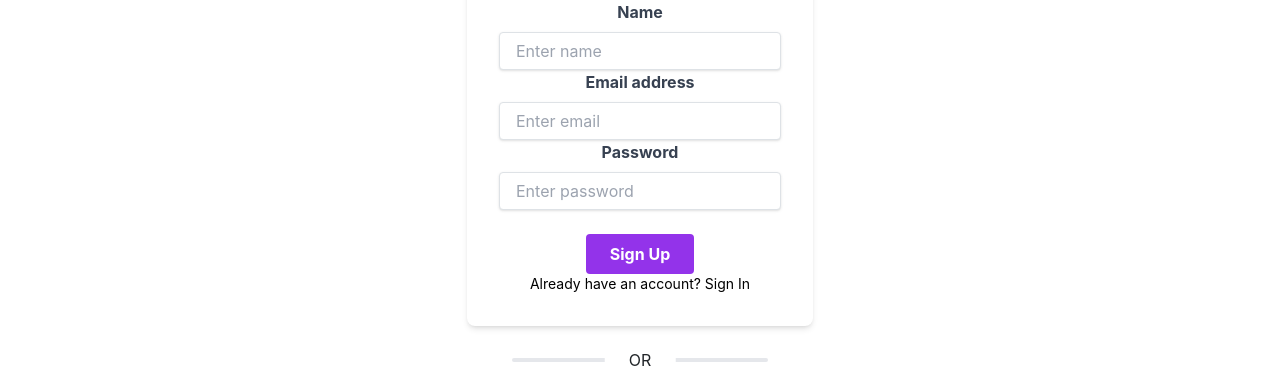
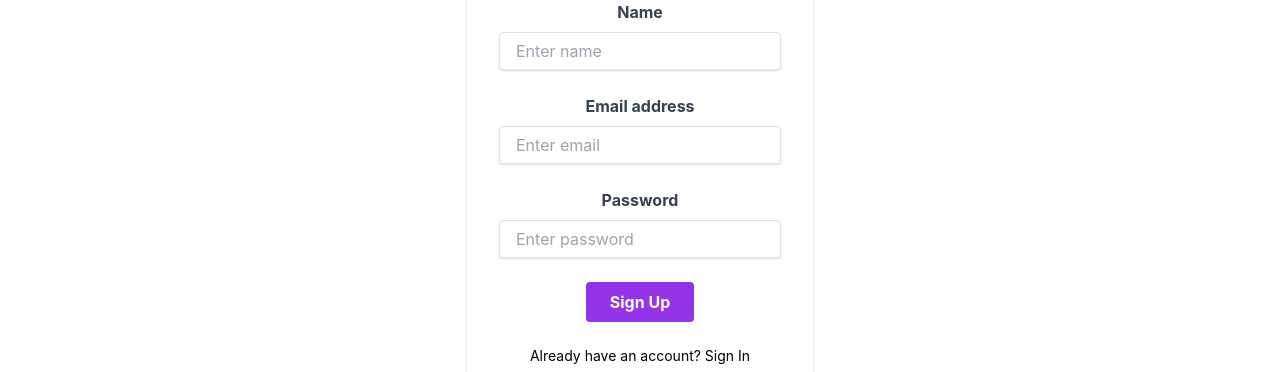
Before and after one commit to shivamyneni/Resto, a React (Create React App) app in the folder Frontend/: page /signup in a window 1280 px wide. Shown: the part 163-535 px from the top of the page. Built offline with nearby package versions, Linux system fonts and the light colour scheme.

Commit message:
Slight formatting change!

```diff
--- a/Frontend/src/pages/auth/SignIn.js
+++ b/Frontend/src/pages/auth/SignIn.js
@@ -85,9 +85,9 @@ const SignIn = () => {
         });
     }
     return(
-        <div className='h-screen'>
+        <div>
             <Header />
-            <div className='flex flex-col items-center justify-center h-screen'>
+            <div className='flex flex-col items-center justify-center m-10'>
                 <h4><b>Login here</b></h4>
                 <form className='bg-white shadow-md rounded-lg p-8'>
                     <div className='mb-6'>
@@ -125,11 +125,10 @@ const SignIn = () => {
                             Login
                         </button>
                     </div>
+                    <br/>
                     <p className="text-sm text-black text-center">
                     No account yet? {' '}
-                    <Link to="/signup">
-                        Sign up
-                    </Link>
+                    <Link to="/signup">Sign up</Link>
                     </p>
                 </form>
                 <div class="inline-flex items-center justify-center w-full">
--- a/Frontend/src/pages/auth/SignUp.js
+++ b/Frontend/src/pages/auth/SignUp.js
@@ -91,7 +91,7 @@ export default function SignUp() {
             <div className='flex flex-col items-center justify-center m-10'>
                 <h4 className='m-1'><b>Register here</b></h4>
                 <form className='bg-white shadow-md rounded-lg p-8'>
-                <div>
+                <div className='mb-6'>
                     <label className='block text-gray-700 font-bold mb-2' htmlFor="your-name">
                         Name
                     </label>
@@ -105,7 +105,7 @@ export default function SignUp() {
                         placeholder="Enter name"
                     />
                 </div>
-                <div>
+                <div className='mb-6'>
                     <label className='block text-gray-700 font-bold mb-2' htmlFor="email-address">
                         Email address
                     </label>
@@ -119,7 +119,7 @@ export default function SignUp() {
                         placeholder="Enter email"
                     />
                 </div>
-                <div>
+                <div className='mb-6'>
                     <label className='block text-gray-700 font-bold mb-2' htmlFor="password">
                         Password
                     </label>
@@ -146,14 +146,14 @@ export default function SignUp() {
                         placeholder="Re-enter password"
                     />
                 </div>                                               */}
-                <br></br>
-                <button
-                    className='bg-purple-600 hover:bg-purple-700 text-white font-bold py-2 px-4 rounded'
-                    type="submit"
-                    onClick={onSubmit}
-                >
-                    Sign Up
-                </button>
+                <div>
+                    <button
+                        className='bg-purple-600 hover:bg-purple-700 text-white font-bold py-2 px-4 rounded'
+                        type="submit"
+                        onClick={onSubmit}
+                    >Sign Up</button>
+                </div>
+                <br/>
                 <p className="text-sm text-black text-center">
                     Already have an account? {' '}
                     <Link to="/signin">
```
